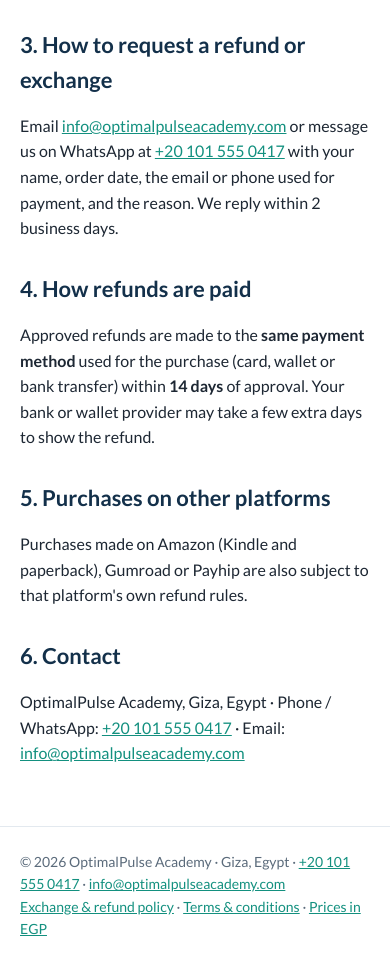
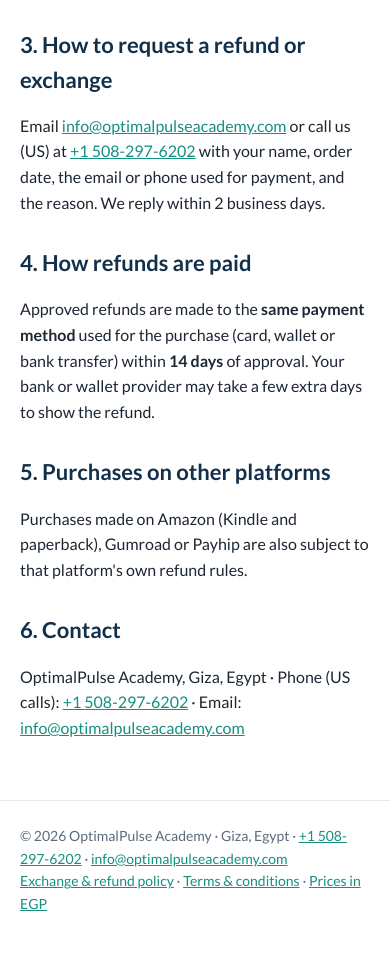
Before and after one commit to optimalpulseacademy/optimalpulseacademy.github.io, a plain HTML site: page refund-policy.html in a window 390 px wide. Shown: the part 1417-2382 px from the top of the page. After the commit the page ends 2356 px from the top, so only its background shows below. Drawn offline with Linux system fonts and the light colour scheme.

Commit message:
Use US phone number on main pages

```diff
--- a/refund-policy.html
+++ b/refund-policy.html
@@ -91,7 +91,7 @@
 </ul>
 
 <h2>3. How to request a refund or exchange</h2>
-<p>Email <a href="mailto:info@optimalpulseacademy.com">info@optimalpulseacademy.com</a> or message us on WhatsApp at <a href="tel:+201015550417">+20 101 555 0417</a> with your name, order date, the email or phone used for payment, and the reason. We reply within 2 business days.</p>
+<p>Email <a href="mailto:info@optimalpulseacademy.com">info@optimalpulseacademy.com</a> or call us (US) at <a href="tel:+15082976202">+1 508-297-6202</a> with your name, order date, the email or phone used for payment, and the reason. We reply within 2 business days.</p>
 
 <h2>4. How refunds are paid</h2>
 <p>Approved refunds are made to the <b>same payment method</b> used for the purchase (card, wallet or bank transfer) within <b>14 days</b> of approval. Your bank or wallet provider may take a few extra days to show the refund.</p>
@@ -100,11 +100,11 @@
 <p>Purchases made on Amazon (Kindle and paperback), Gumroad or Payhip are also subject to that platform's own refund rules.</p>
 
 <h2>6. Contact</h2>
-<p>OptimalPulse Academy, Giza, Egypt · Phone / WhatsApp: <a href="tel:+201015550417">+20 101 555 0417</a> · Email: <a href="mailto:info@optimalpulseacademy.com">info@optimalpulseacademy.com</a></p>
+<p>OptimalPulse Academy, Giza, Egypt · Phone (US calls): <a href="tel:+15082976202">+1 508-297-6202</a> · Email: <a href="mailto:info@optimalpulseacademy.com">info@optimalpulseacademy.com</a></p>
 
 </div></section>
 
-<footer><div class="wrap">© 2026 OptimalPulse Academy · Giza, Egypt · <a href="tel:+201015550417">+20 101 555 0417</a> · <a href="mailto:info@optimalpulseacademy.com">info@optimalpulseacademy.com</a><br>
+<footer><div class="wrap">© 2026 OptimalPulse Academy · Giza, Egypt · <a href="tel:+15082976202">+1 508-297-6202</a> · <a href="mailto:info@optimalpulseacademy.com">info@optimalpulseacademy.com</a><br>
 <a href="/refund-policy">Exchange &amp; refund policy</a> · <a href="/terms">Terms &amp; conditions</a> · <a href="/egypt">Prices in EGP</a></div></footer>
 <div id="opa-cookie" style="display:none;position:fixed;left:12px;right:12px;bottom:12px;z-index:9999;max-width:720px;margin:0 auto;background:#13304a;color:#fff;border-radius:12px;padding:14px 16px;font:14px/1.45 Lato,Arial,sans-serif;box-shadow:0 6px 24px rgba(0,0,0,.25);border:1px solid #3ccb97">
 <span>We use Google Analytics cookies to count visits and see which pages are useful. No advertising cookies.</span>
```
Also changed, not shown: cpb.html (+1 -1 lines), credentialing.html (+1 -1 lines), index.html (+1 -1 lines), terms.html (+2 -2 lines).
